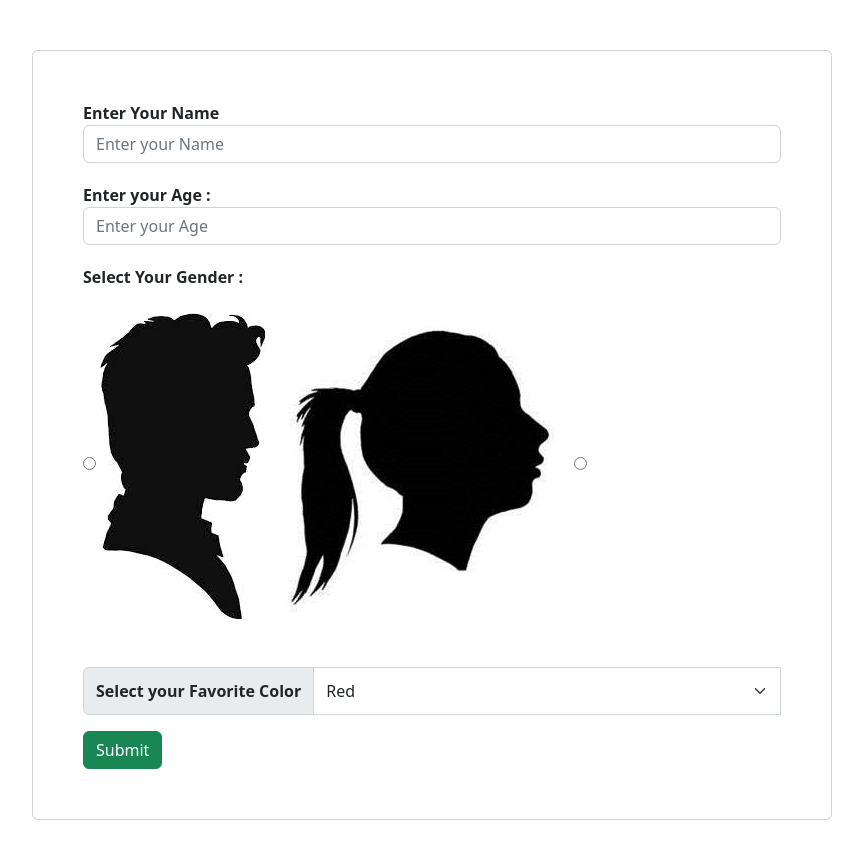
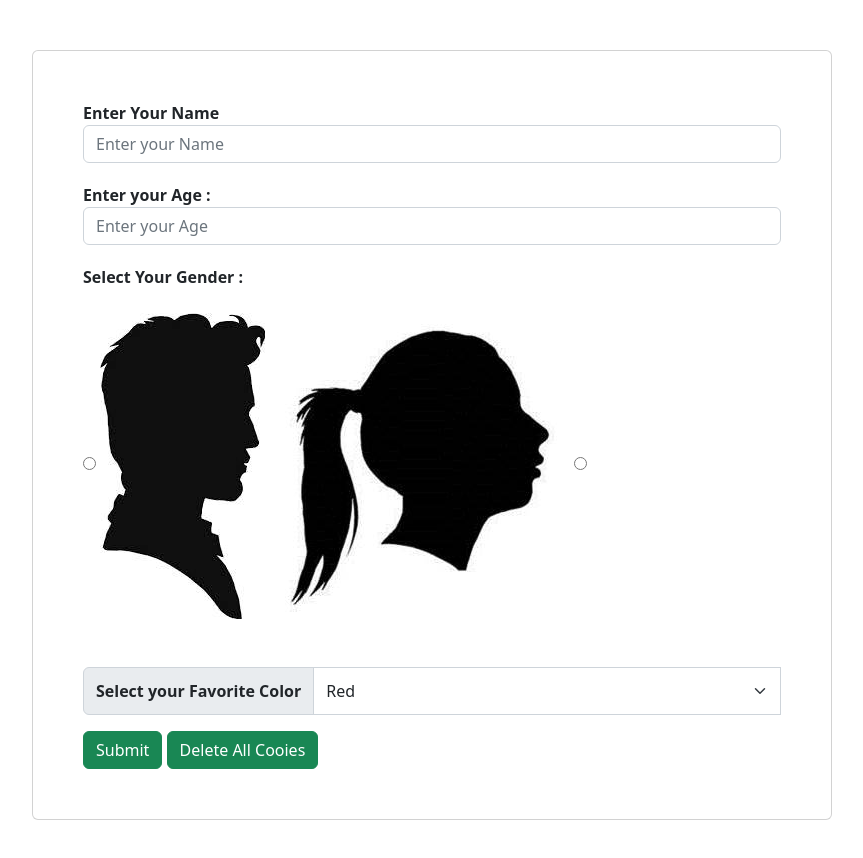
Before and after one commit to nourAhmed123/JavaScript-Tasks, a plain HTML site: page Task 6/index.html in a window 1280 px wide. Shown: the whole page, without its empty margins (18-881 px from the left). Drawn offline with nearby package versions, Linux system fonts and the light colour scheme.

Commit message:
Task 6 Added

```diff
--- a/Task 6/index.html
+++ b/Task 6/index.html
@@ -44,7 +44,7 @@ margin-bottom:20;
 
 
       <button type="button" class="btn btn-success"value="submit" onclick="saveUserInfo()">Submit</button>
-
+      <button type="button" class="btn btn-success" onclick="deleteAllcookie()">Delete All Cooies</button>
     </div>
 
     <script src="https://code.jquery.com/jquery-3.2.1.slim.min.js" integrity="sha384-KJ3o2DKtIkvYIK3UENzmM7KCkRr/rE9/Qpg6aAZGJwFDMVNA/GpGFF93hXpG5KkN" crossorigin="anonymous"></script>
--- a/Task 6/script.js
+++ b/Task 6/script.js
@@ -62,6 +62,18 @@ function GetCookie(Name) {
 function deletecookie(Delete) {
   document.cookie = Delete + " =;expires=" + del;
 }
+var D;
+function deleteAllcookie() {
+  var cookies = document.cookie.split(";");
+
+  for (var i = 0; i < cookies.length; i++) {
+    var cookie = cookies[i];
+    var eqPos = cookie.indexOf("=");
+    var name = eqPos > -1 ? cookie.substr(0, eqPos) : cookie;
+    document.cookie = name + " =;expires=" + del;
+  }
+  console.log(document.cookie);
+}
 function hasCookies(value) {
   cook = document.cookie.match(value);
   if (cook != null) {
```
